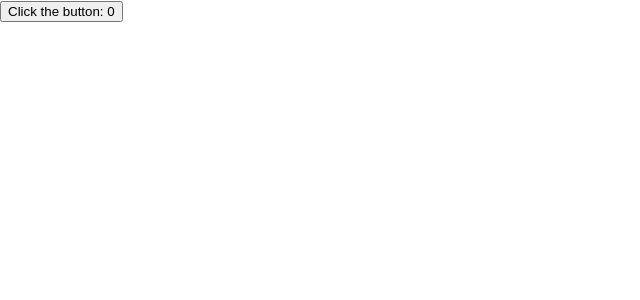
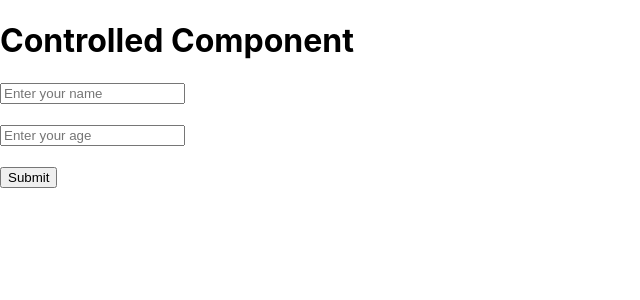
Before and after one commit to Monishamoni03/ReactJS, a React (Create React App) app: page / in a window 1280 px wide. Shown: the top 300 px of the page, without its empty margins (0-640 px from the left). Built offline with nearby package versions, Linux system fonts and the light colour scheme.

Commit message:
Update App.js

```diff
--- a/src/App.js
+++ b/src/App.js
@@ -1,7 +1,9 @@
 import React, { Component } from 'react';
+import ControlledComponent from './components/ControlledComponent.js';
 //import HelloWorld from './components/HelloWorld.js';
-import Portals from './components/Portals.js';
-import HigherOrderComponent from './components/HigherOrderComponent';
+//import Portals from './components/Portals.js';
+//import HigherOrderComponent from './components/HigherOrderComponent';
+//import UncontrolledComponent from './components/UncontrolledComponent.js';
 
 
 class App extends Component {
@@ -10,7 +12,9 @@ class App extends Component {
             <div className='App'>
                  {/* <HelloWorld /> */}
                  {/* <Portals /> */}
-                 <HigherOrderComponent />
+                 {/* <HigherOrderComponent /> */}
+                 {/* <UncontrolledComponent /> */}
+                 <ControlledComponent />
             </div>
         );
     }
```
